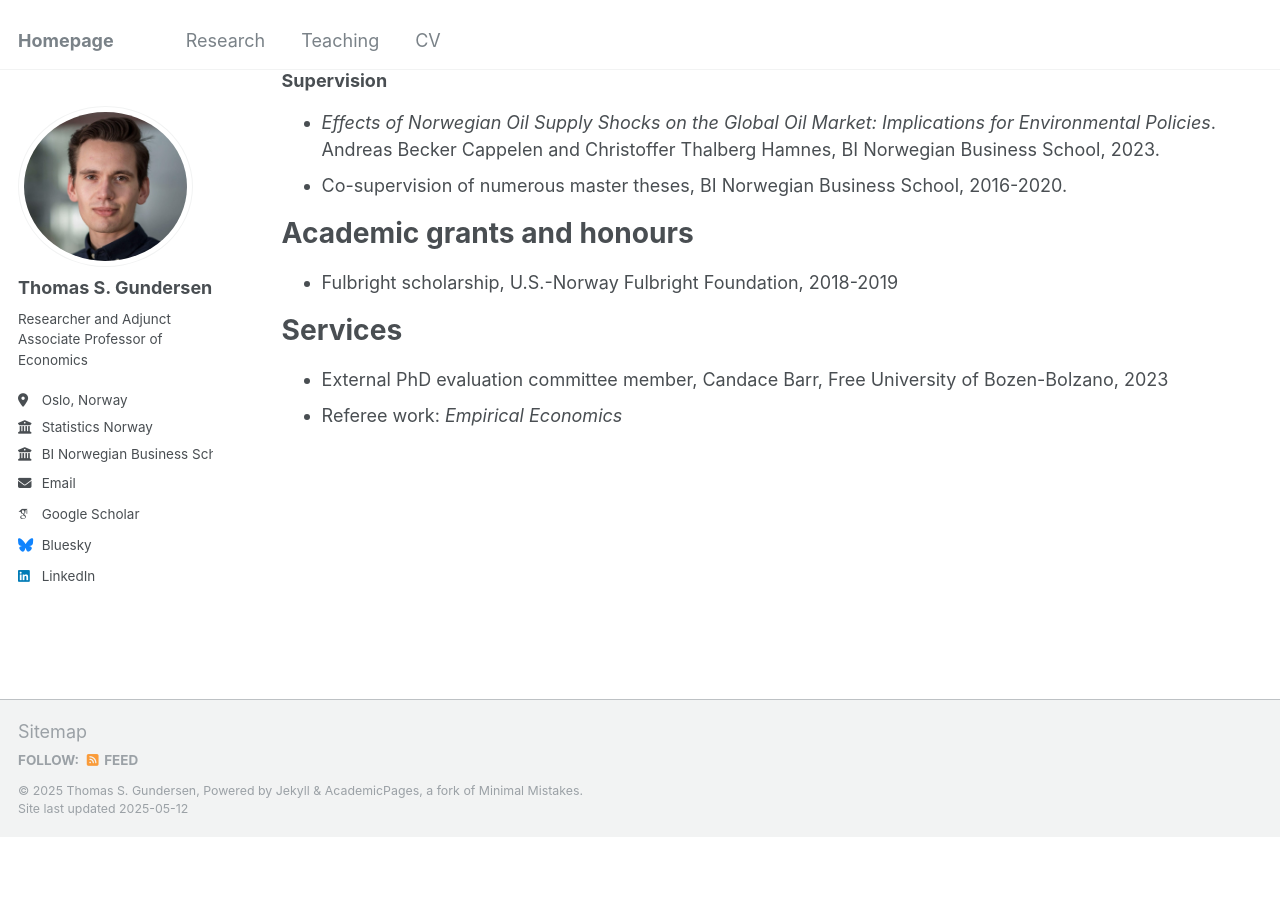
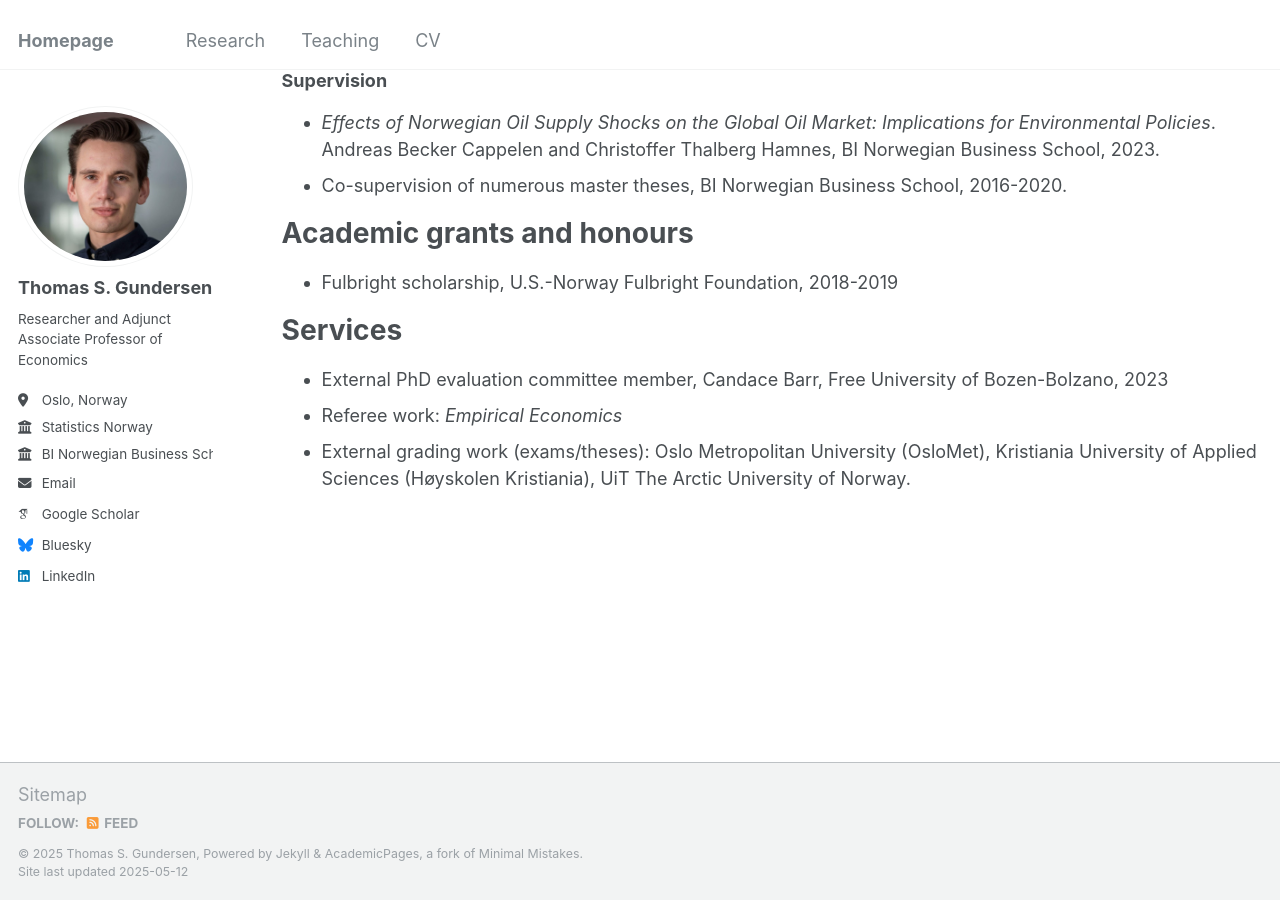
Before and after one commit to tsgundersen/tsgundersen.github.io, a Jekyll site: the page built from _pages/cv.md, in a window 1280 px wide and 900 px high, scrolled down 1658 px. Built offline with Jekyll 4.4.1, drawn with Linux system fonts in a browser that asks for light colours; some web fonts are replaced; before the commit the page ends 2495 px from its top, so only the background shows below that.

Commit message:
Update CV

```diff
--- a/_pages/cv.md
+++ b/_pages/cv.md
@@ -73,3 +73,4 @@ Services
 ======
 * External PhD evaluation committee member, Candace Barr, Free University of Bozen-Bolzano, 2023
 * Referee work: <i>Empirical Economics</i>
+* External grading work (exams/theses): Oslo Metropolitan University (OsloMet), Kristiania University of Applied Sciences (Høyskolen Kristiania), UiT The Arctic University of Norway.
```
